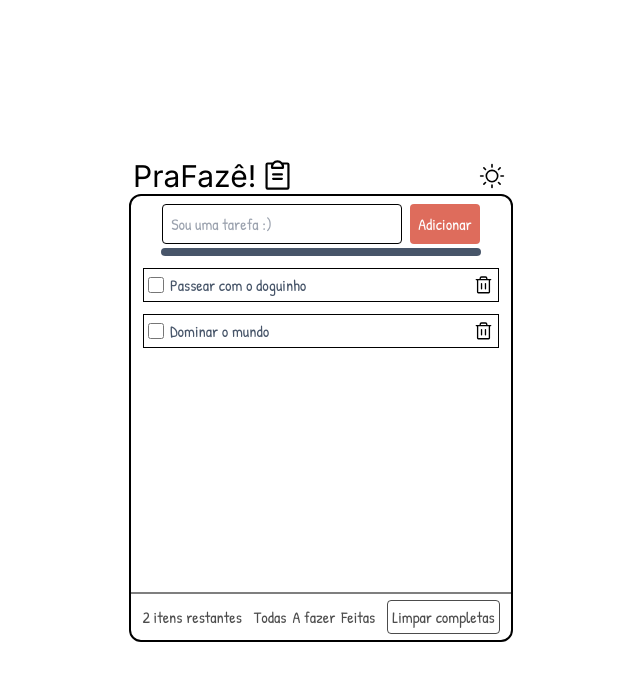
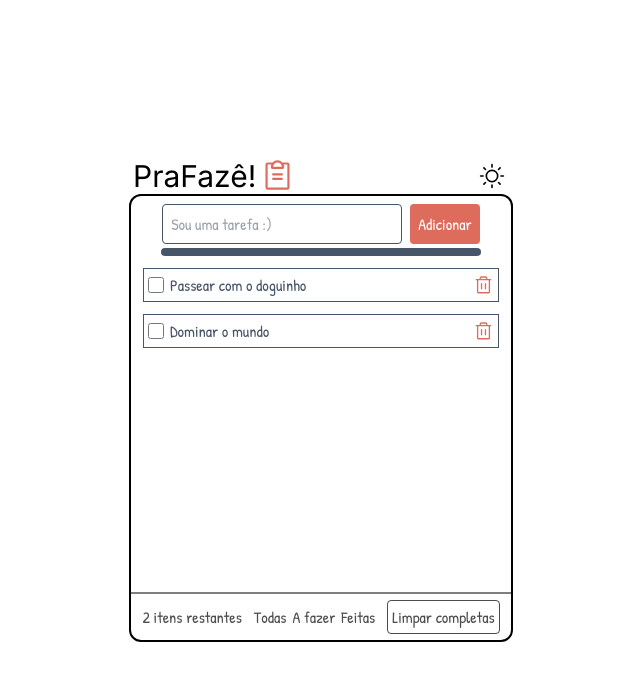
Before and after one commit to gabie762/to-do-app, a Next.js app: page / in a window 1280 px wide. Shown: the top 680 px of the page, without its empty margins (319-959 px from the left). Built offline with nearby package versions, Linux system fonts and the light colour scheme.

Commit message:
applied dark mode to app

```diff
--- a/app/globals.css
+++ b/app/globals.css
@@ -39,7 +39,7 @@ body {
 
 /* Track */
 ::-webkit-scrollbar-track {
-  background: #f1f1f1;
+  background: transparent;
 }
 
 /* Handle */
--- a/app/layout.tsx
+++ b/app/layout.tsx
@@ -16,7 +16,7 @@ export default function RootLayout({
 }>) {
   return (
     <html lang="en">
-      <body className={inter.className}>{children}</body>
+      <body className={`${inter.className} dark:bg-gray`}>{children}</body>
     </html>
   );
 }
--- a/app/page.tsx
+++ b/app/page.tsx
@@ -6,17 +6,17 @@ import "react-toastify/dist/ReactToastify.css";
 
 export default function Home() {
   return (
-    <main className="flex min-h-screen flex-col items-center justify-center p-24 dark:bg-black">
+    <main className="flex min-h-screen flex-col items-center justify-center p-24 dark:bg-black dark:text-white">
       <div>
         <div className="flex justify-between">
           <div className="flex flex-nowrap space-x-1">
             <ToastContainer />
-            <h1 className="text-3xl text-black">PraFazê!</h1>
+            <h1 className="text-3xl">PraFazê!</h1>
             <svg
               xmlns="http://www.w3.org/2000/svg"
               width="35"
               height="35"
-              fill="#000"
+              fill="#de6c5c"
               viewBox="0 0 256 256"
             >
               <path d="M168,152a8,8,0,0,1-8,8H96a8,8,0,0,1,0-16h64A8,8,0,0,1,168,152Zm-8-40H96a8,8,0,0,0,0,16h64a8,8,0,0,0,0-16Zm56-64V216a16,16,0,0,1-16,16H56a16,16,0,0,1-16-16V48A16,16,0,0,1,56,32H92.26a47.92,47.92,0,0,1,71.48,0H200A16,16,0,0,1,216,48ZM96,64h64a32,32,0,0,0-64,0ZM200,48H173.25A47.93,47.93,0,0,1,176,64v8a8,8,0,0,1-8,8H88a8,8,0,0,1-8-8V64a47.93,47.93,0,0,1,2.75-16H56V216H200Z"></path>
@@ -25,7 +25,7 @@ export default function Home() {
           <MudarTema />
         </div>
 
-        <div className="relative min-h-[28rem] w-96 border-2 border-black pt-2 rounded-xl font-patrick">
+        <div className="relative min-h-[28rem] w-96 border-2 border-black pt-2 rounded-xl font-patrick dark:border-white">
           <HandlerTarefas />
         </div>
       </div>
--- a/components/handlerTarefas.tsx
+++ b/components/handlerTarefas.tsx
@@ -139,7 +139,7 @@ export const HandlerTarefas = () => {
         <input
           type="text"
           placeholder="Sou uma tarefa :)"
-          className="relative h-10 w-[15rem] p-2 border rounded"
+          className="relative h-10 w-[15rem] p-2 border rounded text-gray"
           value={novaTarefa}
           onChange={(e) => setNovaTarefa(e.target.value)}
         />
@@ -160,8 +160,8 @@ export const HandlerTarefas = () => {
           removeTarefa={removeTarefa}
         />
       </div>
-      <div className="flex border-t-2 border-t-black border-opacity-50 text-black text-opacity-70 inset-x-0 bottom-0 h-12 p-1 items-center justify-center space-x-3">
-        <div className="flex items-center">
+      <div className="flex border-t-2 border-t-black border-opacity-50 text-black text-opacity-70 inset-x-0 bottom-0 h-12 p-1 items-center justify-center space-x-3 dark:border-white">
+        <div className="flex items-center dark:text-white">
           <h1>{tarefasRestantes} itens restantes</h1>
         </div>
         <StatusTarefas status={filtroStatus} filtroTarefas={filtrarTarefas} />
--- a/components/limparCompletas.tsx
+++ b/components/limparCompletas.tsx
@@ -10,7 +10,7 @@ const CleanAllBtn = ({ cleanAll, typeBool }: Props) => {
     <div>
       <button
         type="submit"
-        className="border p-1 rounded"
+        className="border p-1 rounded dark:text-white"
         onClick={() => cleanAll(typeBool)}
       >
         Limpar completas
--- a/components/mudarTema.tsx
+++ b/components/mudarTema.tsx
@@ -1,5 +1,5 @@
 "use client";
-import { useState } from "react";
+import { useEffect, useState } from "react";
 
 type Temas = "light" | "dark";
 
@@ -9,10 +9,29 @@ export default function MudarTema() {
   const toggleTema = () => {
     if (tema === "light") {
       setTema("dark");
+      window.localStorage.setItem("tema", "dark");
+      document.documentElement.classList.add("dark");
     } else {
       setTema("light");
+      window.localStorage.setItem("tema", "light");
+      document.documentElement.classList.remove("dark");
     }
   };
+
+  useEffect(() => {
+    const localTema = window.localStorage.getItem("tema") as Temas | null;
+
+    if (localTema) {
+      setTema(localTema);
+
+      if (localTema === "dark") {
+        document.documentElement.classList.add("dark");
+      }
+    } else if (window.matchMedia("(prefers-color-scheme: dark)").matches) {
+      setTema("dark");
+      document.documentElement.classList.add("dark");
+    }
+  }, []);
 
   return (
     <button className="mr-2" onClick={toggleTema}>
@@ -31,7 +50,7 @@ export default function MudarTema() {
           xmlns="http://www.w3.org/2000/svg"
           width="26"
           height="26"
-          fill="#000000"
+          fill="#FFFF"
           viewBox="0 0 256 256"
         >
           <path d="M240,96a8,8,0,0,1-8,8H216v16a8,8,0,0,1-16,0V104H184a8,8,0,0,1,0-16h16V72a8,8,0,0,1,16,0V88h16A8,8,0,0,1,240,96ZM144,56h8v8a8,8,0,0,0,16,0V56h8a8,8,0,0,0,0-16h-8V32a8,8,0,0,0-16,0v8h-8a8,8,0,0,0,0,16Zm72.77,97a8,8,0,0,1,1.43,8A96,96,0,1,1,95.07,37.8a8,8,0,0,1,10.6,9.06A88.07,88.07,0,0,0,209.14,150.33,8,8,0,0,1,216.77,153Zm-19.39,14.88c-1.79.09-3.59.14-5.38.14A104.11,104.11,0,0,1,88,64c0-1.79,0-3.59.14-5.38A80,80,0,1,0,197.38,167.86Z"></path>
--- a/components/removeTarefa.tsx
+++ b/components/removeTarefa.tsx
@@ -14,9 +14,9 @@ const RemoveTarefa = ({ remover, tarefa }: Props) => {
         xmlns="http://www.w3.org/2000/svg"
         width="21"
         height="21"
-        fill="#000"
+        fill="#de6c5c"
         viewBox="0 0 256 256"
-        className="relative inset-y-0 right-0"
+        className="relative inset-y-0 right-0 dark:text-white"
       >
         <path d="M216,48H176V40a24,24,0,0,0-24-24H104A24,24,0,0,0,80,40v8H40a8,8,0,0,0,0,16h8V208a16,16,0,0,0,16,16H192a16,16,0,0,0,16-16V64h8a8,8,0,0,0,0-16ZM96,40a8,8,0,0,1,8-8h48a8,8,0,0,1,8,8v8H96Zm96,168H64V64H192ZM112,104v64a8,8,0,0,1-16,0V104a8,8,0,0,1,16,0Zm48,0v64a8,8,0,0,1-16,0V104a8,8,0,0,1,16,0Z"></path>
       </svg>
--- a/components/statusTarefa.tsx
+++ b/components/statusTarefa.tsx
@@ -7,7 +7,7 @@ interface Props {
 
 const StatusTarefas = ({ status, filtroTarefas }: Props) => {
   return (
-    <div className="relative w-fit space-x-1 flex items-center space-x-1.5">
+    <div className="relative w-fit space-x-1 flex items-center space-x-1.5 dark:text-white">
       <div className="relative">
         <input
           type="radio"
--- a/components/tarefa.tsx
+++ b/components/tarefa.tsx
@@ -9,7 +9,7 @@ interface Props {
 
 export const Tarefa = ({ tarefa, statusTarefa, removeTarefa }: Props) => {
   return (
-    <li className="flex flex-wrap gap-1 items-center border p-1 justify-between">
+    <li className="flex flex-wrap gap-1 items-center border border-gray p-1 justify-between">
       <div className="flex flex-wrap gap-1.5 items-center">
         <input
           id={tarefa.id.toString()}
@@ -20,7 +20,7 @@ export const Tarefa = ({ tarefa, statusTarefa, removeTarefa }: Props) => {
         />
         <label
           htmlFor={tarefa.id.toString()}
-          className="cursor-pointer text-gray peer-checked:line-through peer-checked:text-terracota peer-checked:text-opacity-50"
+          className="cursor-pointer text-gray peer-checked:line-through peer-checked:text-terracota peer-checked:text-opacity-50 dark:text-white dark:peer-checked:text-opacity-75"
         >
           {tarefa.tarefa}
         </label>
--- a/tailwind.config.ts
+++ b/tailwind.config.ts
@@ -23,5 +23,6 @@ const config: Config = {
     },
   },
   plugins: [],
+  darkMode: "class",
 };
 export default config;
```
